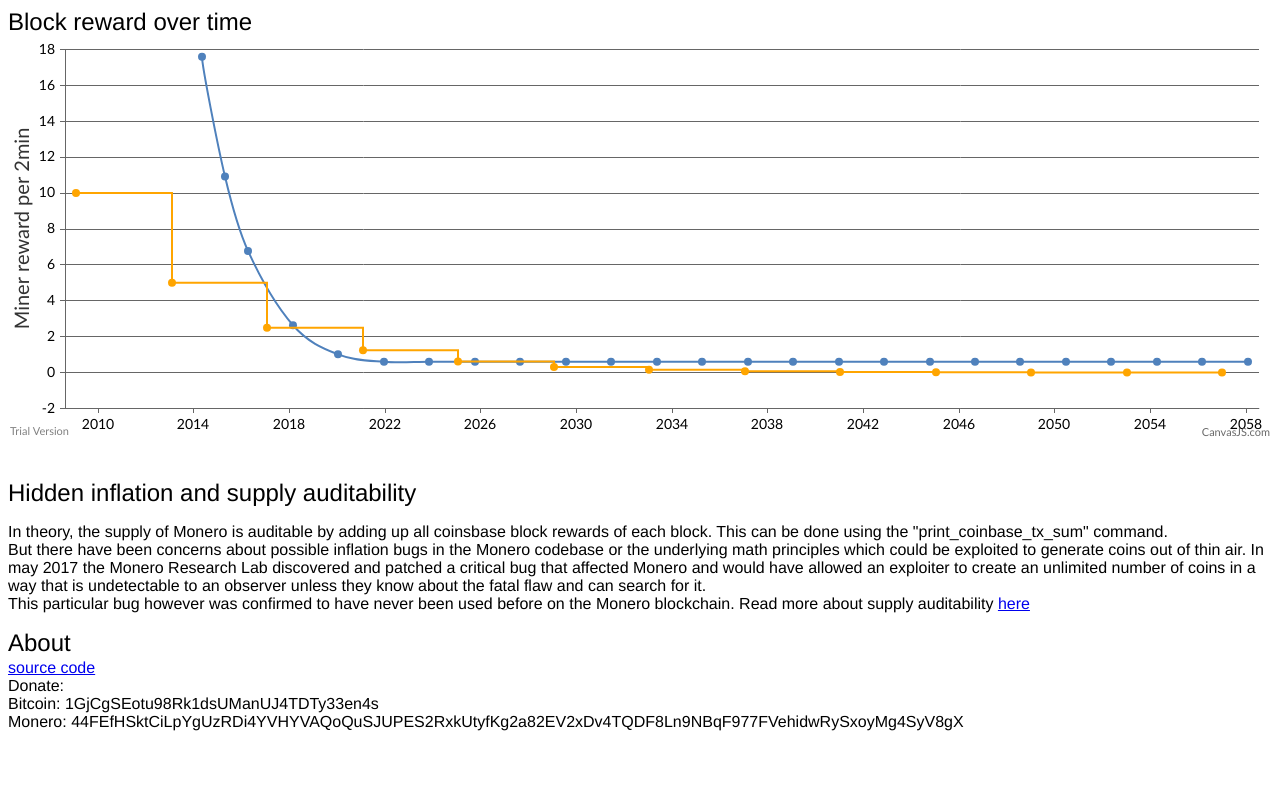
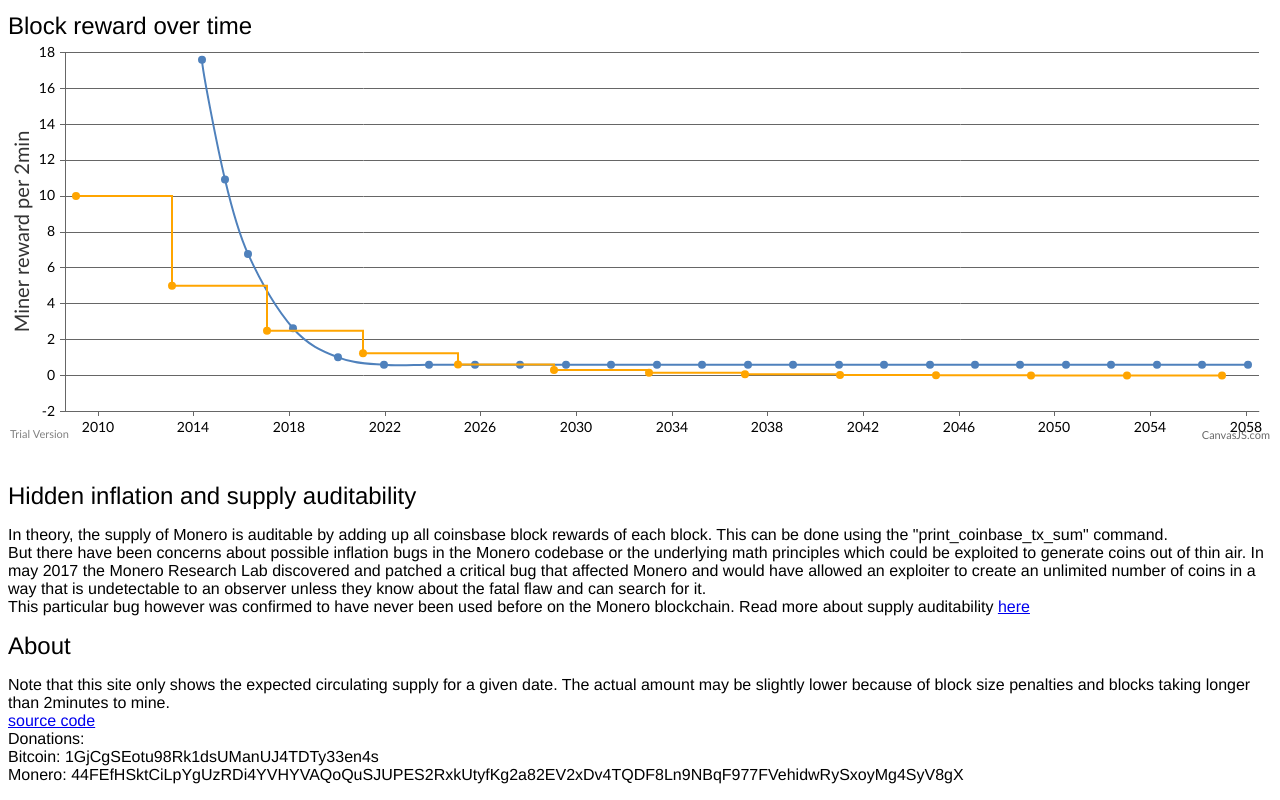
Before and after one commit to xrv0/monero-supply, a plain HTML site: page index.html in a window 1280 px wide. Shown: the part 647-1447 px from the top of the page. Before the commit the page ends 1386 px from the top, so only its background shows below. Drawn offline with Linux system fonts and the light colour scheme; no server answers.

Commit message:
Update index.html

```diff
--- a/index.html
+++ b/index.html
@@ -25,6 +25,12 @@
     h1, h2 {
         font-weight: 200;
         margin: 0 0 0.1em 0;
+    }
+
+    header {
+        width: 100%;
+        display: flex;
+        justify-content: center;
     }
 
     .chart-container {
@@ -78,9 +84,18 @@
 <h2>
     About
 </h2>
-<span>
+<p>
+    Note that this site only shows the expected circulating supply for a given date. The actual amount may be slightly lower because of block size penalties and blocks taking longer than 2minutes to mine.
+    <br>
     <a href="https://github.com/xrv0/monero-supply/">source code</a>
-    <span><br>Donate:<br>Bitcoin: 1GjCgSEotu98Rk1dsUManUJ4TDTy33en4s<br>Monero: 44FEfHSktCiLpYgUzRDi4YVHYVAQoQuSJUPES2RxkUtyfKg2a82EV2xDv4TQDF8Ln9NBqF977FVehidwRySxoyMg4SyV8gX</span>
-</span>
+    <span>
+        <br>
+        Donations:
+        <br>
+        Bitcoin: 1GjCgSEotu98Rk1dsUManUJ4TDTy33en4s
+        <br>
+        Monero: 44FEfHSktCiLpYgUzRDi4YVHYVAQoQuSJUPES2RxkUtyfKg2a82EV2xDv4TQDF8Ln9NBqF977FVehidwRySxoyMg4SyV8gX
+    </span>
+</p>
 </body>
 </html>
```
